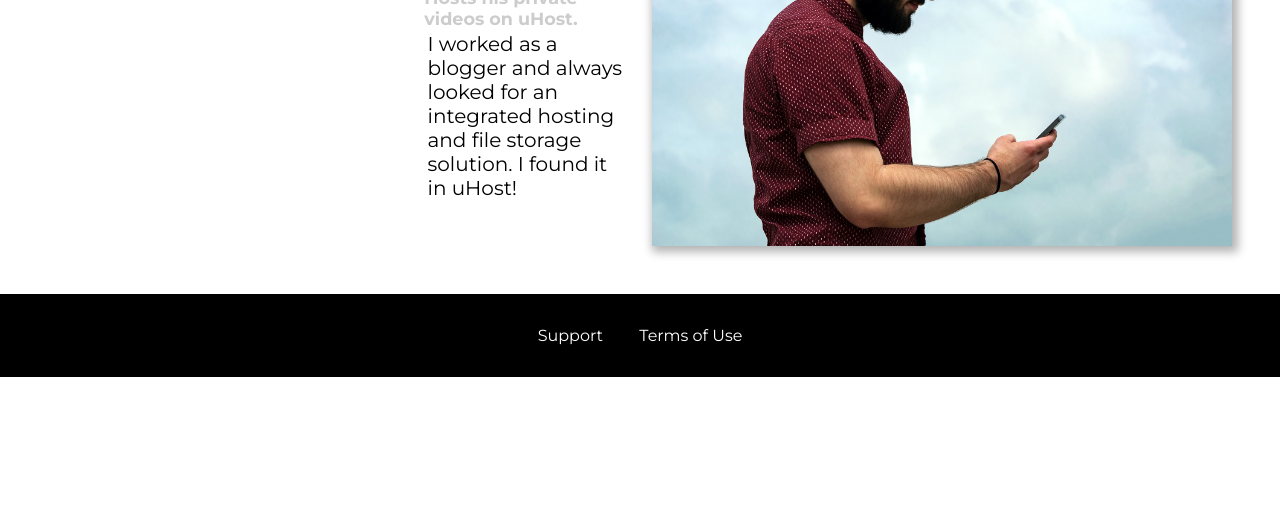
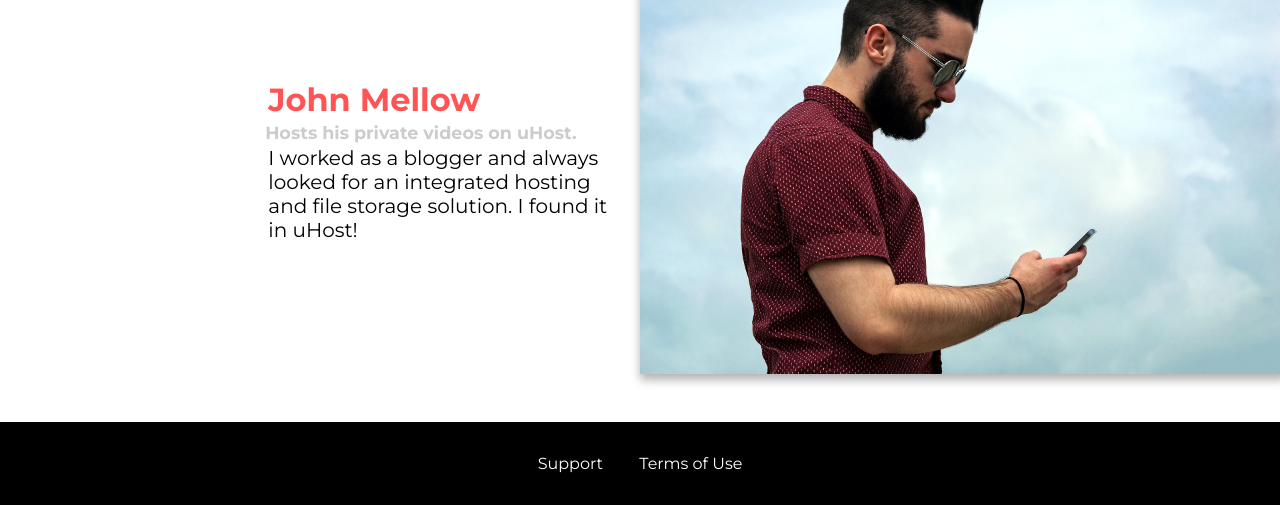
Before and after one commit to makyfj/CSSToBoss, a plain HTML site: page CssBasics/Basic/customers/index.html in a window 1280 px wide. Shown: the part 671-1176 px from the top of the page. Before the commit the page ends 1048 px from the top, so only its background shows below. Drawn offline with Linux system fonts and the light colour scheme.

Commit message:
Fixed header and footbar - responsive website

```diff
--- a/CssBasics/Basic/customers/customers.css
+++ b/CssBasics/Basic/customers/customers.css
@@ -1,21 +1,14 @@
+main {
+  padding-top: 2.5rem;
+}
+
 .testimonial {
   font-size: 1.25rem;
-  margin: 3rem;
-}
-
-.testimonial__list {
-  width: 80%;
-  margin: auto;
-}
-
-.testimonial:first-of-type {
-  margin-top: 6rem;
 }
 
 .testimonial__image-container {
-  display: inline-block;
-  max-width: 580px;
-  vertical-align: middle;
+  width: 100%;
+  max-width: 40rem;
   box-shadow: 3px 3px 9px 3px rgba(0, 0, 0, 0.3);
 }
 
@@ -27,9 +20,9 @@
 .testimonial__info {
   text-align: right;
   padding: 0.9rem;
-  display: inline-block;
-  vertical-align: middle;
-  width: 20%;
+  /* display: inline-block; */
+  /* vertical-align: middle; */
+  /* width: 20%; */
 }
 
 #customer-2.testimonial {
@@ -65,3 +58,22 @@
 .testimonial__text {
   margin: 0.2rem;
 }
+
+@media (min-width: 40rem) {
+  .testimonial {
+    margin: 3rem auto;
+    max-width: 1500px;
+  }
+
+  .testimonial__image-container {
+    display: inline-block;
+    vertical-align: middle;
+    width: 66%;
+  }
+
+  .testimonial__info {
+    display: inline-block;
+    vertical-align: middle;
+    width: 30%;
+  }
+}
--- a/CssBasics/Basic/main.css
+++ b/CssBasics/Basic/main.css
@@ -17,7 +17,7 @@
   width: 100vw;
   height: 33vh;
   padding: 0.6rem;
-  margin-top: 2.5rem;
+  margin-top: 3.5rem;
   /* border: 5px dashed red; */
   position: relative;
 }
@@ -31,7 +31,7 @@
   font-size: 1.6rem;
 }
 
-@media (min-width: 40rem) {
+@media (min-width: 40rem) and (min-height: 40rem) {
   #product-overview {
     height: 40vh;
     background-position: 50% 24%;
--- a/CssBasics/Basic/packages/packages.css
+++ b/CssBasics/Basic/packages/packages.css
@@ -88,3 +88,26 @@ main {
 #premium .package__subtitle {
   color: #bbb;
 }
+
+@media (min-width: 40rem) {
+  main {
+    max-width: 1500px;
+    margin-left: auto;
+    margin-right: auto;
+  }
+}
+
+@media (min-width: 1500px) {
+  .package {
+    border-left: 4px solid #0e4f1f;
+  }
+
+  #free {
+    border-right: 4px solid #0e4f1f;
+  }
+
+  #free:hover,
+  #free:active {
+    border-right-color: #ff5454;
+  }
+}
--- a/CssBasics/Basic/shared.css
+++ b/CssBasics/Basic/shared.css
@@ -5,6 +5,11 @@
 body {
   font-family: "Montserrat", sans-serif;
   margin: 0;
+}
+
+main {
+  min-height: calc(100vh - 3.5rem - 8rem);
+  margin-top: 3.5rem;
 }
 
 .backdrop {
@@ -60,14 +65,13 @@ body {
   color: #0e4f1f;
   text-decoration: none;
   font-weight: bold;
-  font-size: 1.3rem;
   height: 2.5rem;
   /* width: 20px; */
   display: inline-block;
 }
 
 .main-header__brand img {
-  height: 2.5rem;
+  height: 100%;
   /* width: 100%; */
 }
 
```
